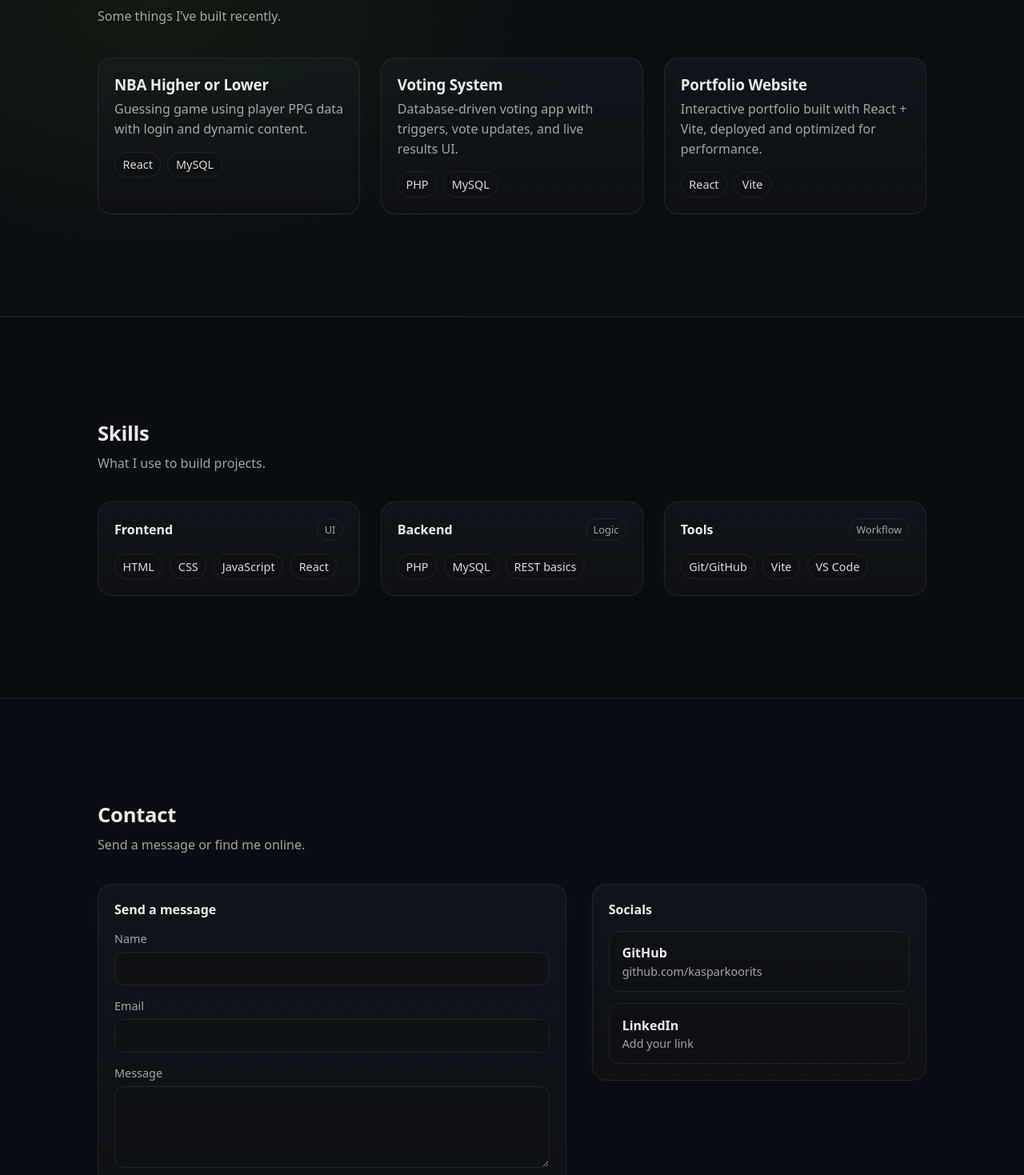
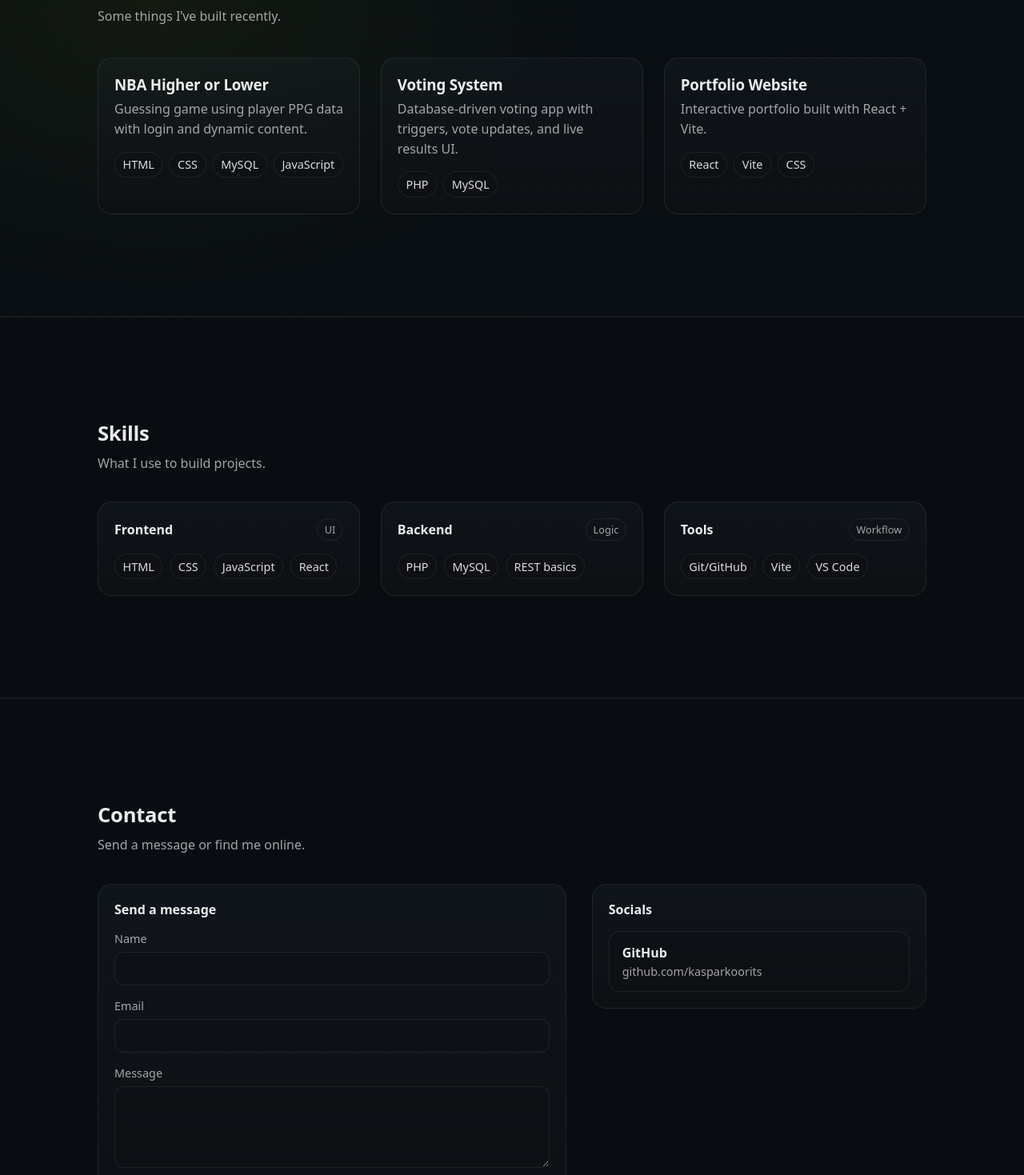
Before and after one commit to KasparKoorits/kaspar-portfolio, a React (Vite) app: page / in a window 1280 px wide. Shown: the part 1541-3010 px from the top of the page at 80% size. Built offline with nearby package versions, Linux system fonts and the light colour scheme.

Commit message:
Rewrote text, fixed tags and removed Linkedin from socials

```diff
--- a/src/components/Contact.jsx
+++ b/src/components/Contact.jsx
@@ -79,11 +79,6 @@ export default function Contact() {
                 <div className="socialItem__name">GitHub</div>
                 <div className="socialItem__hint">github.com/kasparkoorits</div>
               </a>
-
-              <a className="socialItem" href="#" target="_blank" rel="noreferrer">
-                <div className="socialItem__name">LinkedIn</div>
-                <div className="socialItem__hint">Add your link</div>
-              </a>
             </div>
           </div>
         </div>
--- a/src/components/Projects.jsx
+++ b/src/components/Projects.jsx
@@ -2,7 +2,7 @@ const projects = [
   {
     title: "NBA Higher or Lower",
     desc: "Guessing game using player PPG data with login and dynamic content.",
-    tags: ["React", "MySQL"],
+    tags: ["HTML","CSS", "MySQL", "JavaScript"],
     link: "#",
   },
   {
@@ -13,8 +13,8 @@ const projects = [
   },
   {
     title: "Portfolio Website",
-    desc: "Interactive portfolio built with React + Vite, deployed and optimized for performance.",
-    tags: ["React", "Vite"],
+    desc: "Interactive portfolio built with React + Vite.",
+    tags: ["React", "Vite", "CSS", ],
     link: "#",
   },
 ];
```
